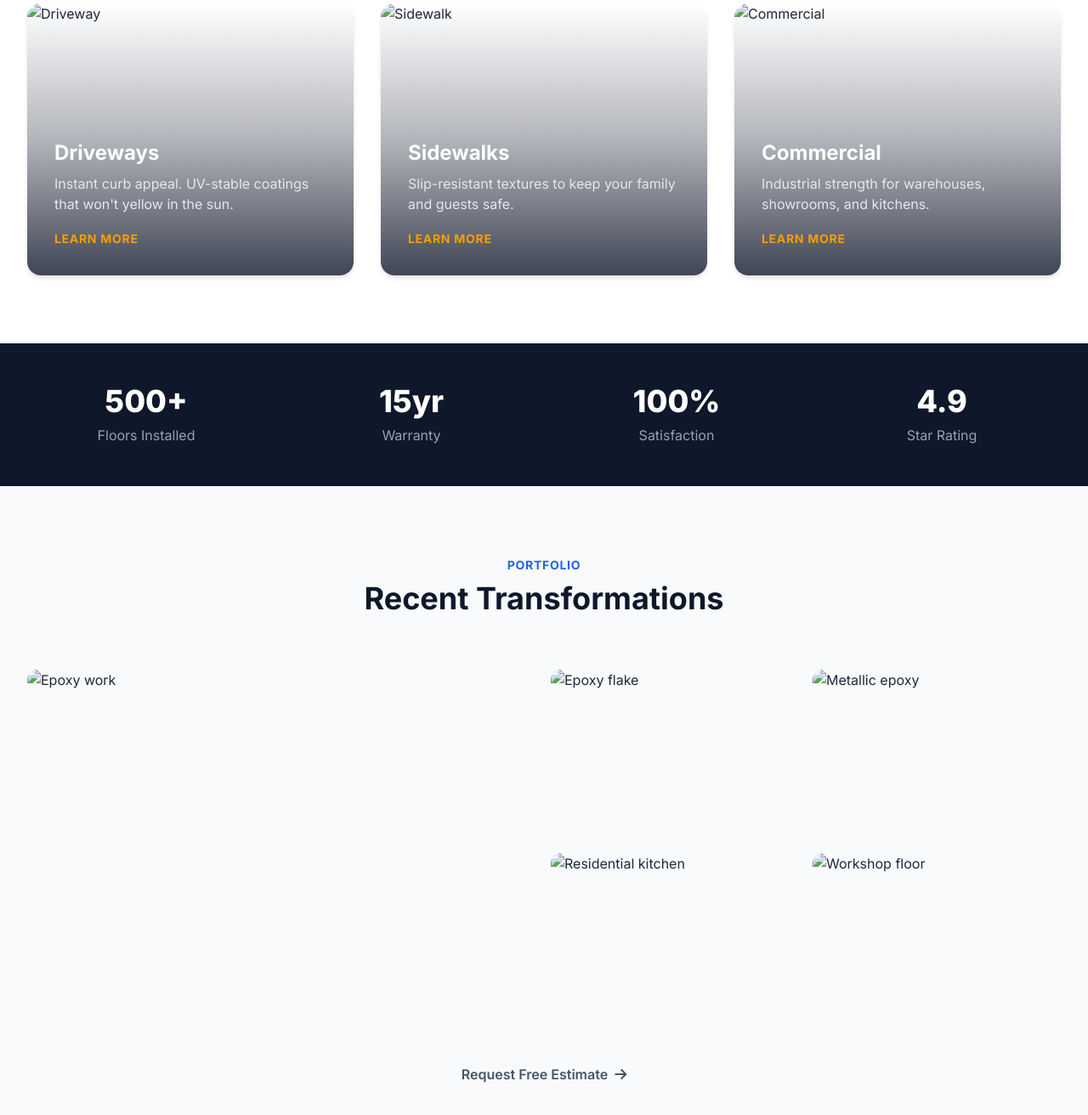
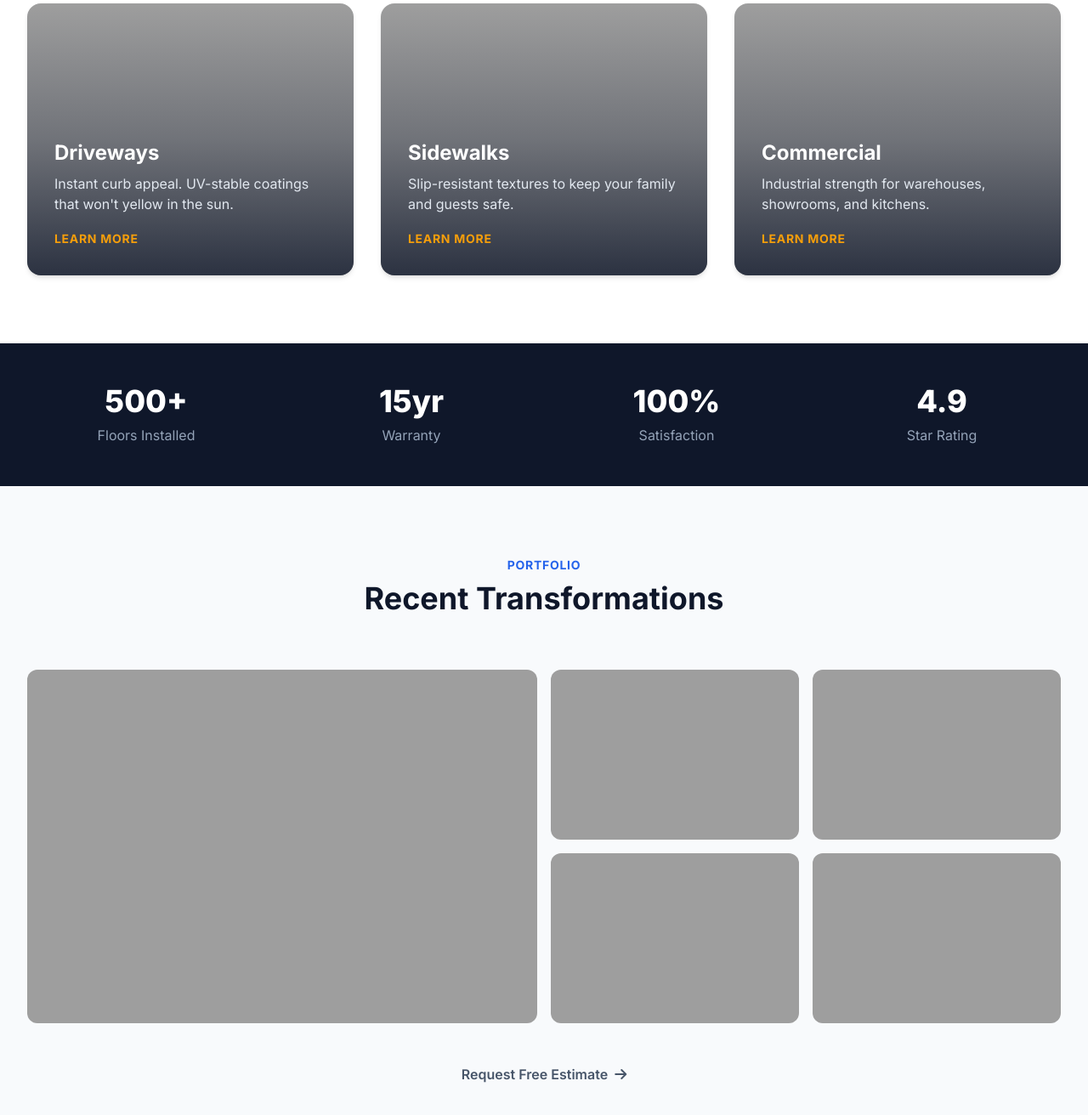
Before and after one commit to wizcudi/CityEpoxy, a plain HTML site: page index.html in a window 1280 px wide. Shown: the part 1955-3267 px from the top of the page at 85% size. Drawn offline with nearby package versions, Linux system fonts and the light colour scheme; the site is published under a folder, as on GitHub Pages, so addresses that start at the root find nothing.

Commit message:
Correctly added all web images

```diff
--- a/index.html
+++ b/index.html
@@ -233,7 +233,7 @@
 
                 <!-- Pool Decks -->
                 <div class="group rounded-2xl overflow-hidden relative h-80 shadow-md">
-                    <img src="/assets/images/PoolDeck_EpoxyCity.png" alt="Pool Deck" class="w-full h-full object-cover transform group-hover:scale-110 transition duration-700">
+                    <img src="./assets/images/PoolDeck_EpoxyCity.png" alt="Pool Deck" class="w-full h-full object-cover transform group-hover:scale-110 transition duration-700">
                     <div class="absolute inset-0 bg-gradient-to-t from-slate-900 via-slate-900/40 to-transparent opacity-80 group-hover:opacity-90 transition"></div>
                     <div class="absolute bottom-0 left-0 p-8">
                         <h3 class="text-2xl font-bold text-white mb-2">Pool Decks</h3>
@@ -244,7 +244,7 @@
 
                 <!--  Patio Decks -->
                 <div class="group rounded-2xl overflow-hidden relative h-80 shadow-md">
-                    <img src="/assets/images/PatioDeck_EpoxyCity.png" alt="Patio" class="w-full h-full object-cover transform group-hover:scale-110 transition duration-700">
+                    <img src="./assets/images/PatioDeck_EpoxyCity.png" alt="Patio" class="w-full h-full object-cover transform group-hover:scale-110 transition duration-700">
                     <div class="absolute inset-0 bg-gradient-to-t from-slate-900 via-slate-900/40 to-transparent opacity-80 group-hover:opacity-90 transition"></div>
                     <div class="absolute bottom-0 left-0 p-8">
                         <h3 class="text-2xl font-bold text-white mb-2">Patio Decks</h3>
@@ -255,7 +255,7 @@
 
                 <!--  Driveways   -->
                 <div class="group rounded-2xl overflow-hidden relative h-80 shadow-md">
-                    <img src="/assets/images/Driveway_EpoxyCity.png" alt="Driveway" class="w-full h-full object-cover transform group-hover:scale-110 transition duration-700">
+                    <img src="./assets/images/Driveway_EpoxyCity.png" alt="Driveway" class="w-full h-full object-cover transform group-hover:scale-110 transition duration-700">
                     <div class="absolute inset-0 bg-gradient-to-t from-slate-900 via-slate-900/40 to-transparent opacity-80 group-hover:opacity-90 transition"></div>
                     <div class="absolute bottom-0 left-0 p-8">
                         <h3 class="text-2xl font-bold text-white mb-2">Driveways</h3>
@@ -266,7 +266,7 @@
 
                 <!-- Sidewalks & Walkways  -->
                 <div class="group rounded-2xl overflow-hidden relative h-80 shadow-md">
-                    <img src="/assets/images/Sidewalk_EpoxyCity.png" alt="Sidewalk" class="w-full h-full object-cover transform group-hover:scale-110 transition duration-700">
+                    <img src="./assets/images/Sidewalk_EpoxyCity.png" alt="Sidewalk" class="w-full h-full object-cover transform group-hover:scale-110 transition duration-700">
                     <div class="absolute inset-0 bg-gradient-to-t from-slate-900 via-slate-900/40 to-transparent opacity-80 group-hover:opacity-90 transition"></div>
                     <div class="absolute bottom-0 left-0 p-8">
                         <h3 class="text-2xl font-bold text-white mb-2">Sidewalks</h3>
@@ -279,7 +279,7 @@
 
                 <!-- Commercial  -->
                 <div class="group rounded-2xl overflow-hidden relative h-80 shadow-md">
-                    <img src="/assets/images/Commercial_EpoxyCity.png" alt="Commercial" class="w-full h-full object-cover transform group-hover:scale-110 transition duration-700">
+                    <img src="./assets/images/Commercial_EpoxyCity.png" alt="Commercial" class="w-full h-full object-cover transform group-hover:scale-110 transition duration-700">
                     <div class="absolute inset-0 bg-gradient-to-t from-slate-900 via-slate-900/40 to-transparent opacity-80 group-hover:opacity-90 transition"></div>
                     <div class="absolute bottom-0 left-0 p-8">
                         <h3 class="text-2xl font-bold text-white mb-2">Commercial</h3>
@@ -326,20 +326,20 @@
             <div class="grid grid-cols-2 md:grid-cols-4 gap-4 auto-rows-[200px]">
                 <!-- Large item -->
                 <div class="col-span-2 row-span-2 rounded-xl overflow-hidden relative group">
-                    <img src="/assets/images/ShowRoom_EpoxyCity.png" class="w-full h-full object-cover transition duration-500 group-hover:scale-105" alt="Epoxy work">
+                    <img src="./assets/images/ShowRoom_EpoxyCity.png" class="w-full h-full object-cover transition duration-500 group-hover:scale-105" alt="Epoxy work">
                 </div>
                 <!-- Standard items -->
                 <div class="col-span-1 row-span-1 rounded-xl overflow-hidden relative group">
-                    <img src="/assets/images/PoolDeckFlakeJob_EpoxyCity.png" class="w-full h-full object-cover transition duration-500 group-hover:scale-105" alt="Epoxy flake">
+                    <img src="./assets/images/PoolDeckFlakeJob_EpoxyCity.png" class="w-full h-full object-cover transition duration-500 group-hover:scale-105" alt="Epoxy flake">
                 </div>
                 <div class="col-span-1 row-span-1 rounded-xl overflow-hidden relative group">
-                    <img src="/assets/images/ManCave_EpoxyCity.png" class="w-full h-full object-cover transition duration-500 group-hover:scale-105" alt="Metallic epoxy">
+                    <img src="./assets/images/ManCave_EpoxyCity.png" class="w-full h-full object-cover transition duration-500 group-hover:scale-105" alt="Metallic epoxy">
                 </div>
                 <div class="col-span-1 row-span-1 rounded-xl overflow-hidden relative group">
-                    <img src="/assets/images/KitchenCounters_EpoxyCity.png" class="w-full h-full object-cover transition duration-500 group-hover:scale-105" alt="Residential kitchen">
+                    <img src="./assets/images/KitchenCounters_EpoxyCity.png" class="w-full h-full object-cover transition duration-500 group-hover:scale-105" alt="Residential kitchen">
                 </div>
                 <div class="col-span-1 row-span-1 rounded-xl overflow-hidden relative group">
-                    <img src="/assets/images/WorkShop_EpoxyCity.png" class="w-full h-full object-cover transition duration-500 group-hover:scale-105" alt="Workshop floor">
+                    <img src="./assets/images/WorkShop_EpoxyCity.png" class="w-full h-full object-cover transition duration-500 group-hover:scale-105" alt="Workshop floor">
                 </div>
             </div>
 
```
